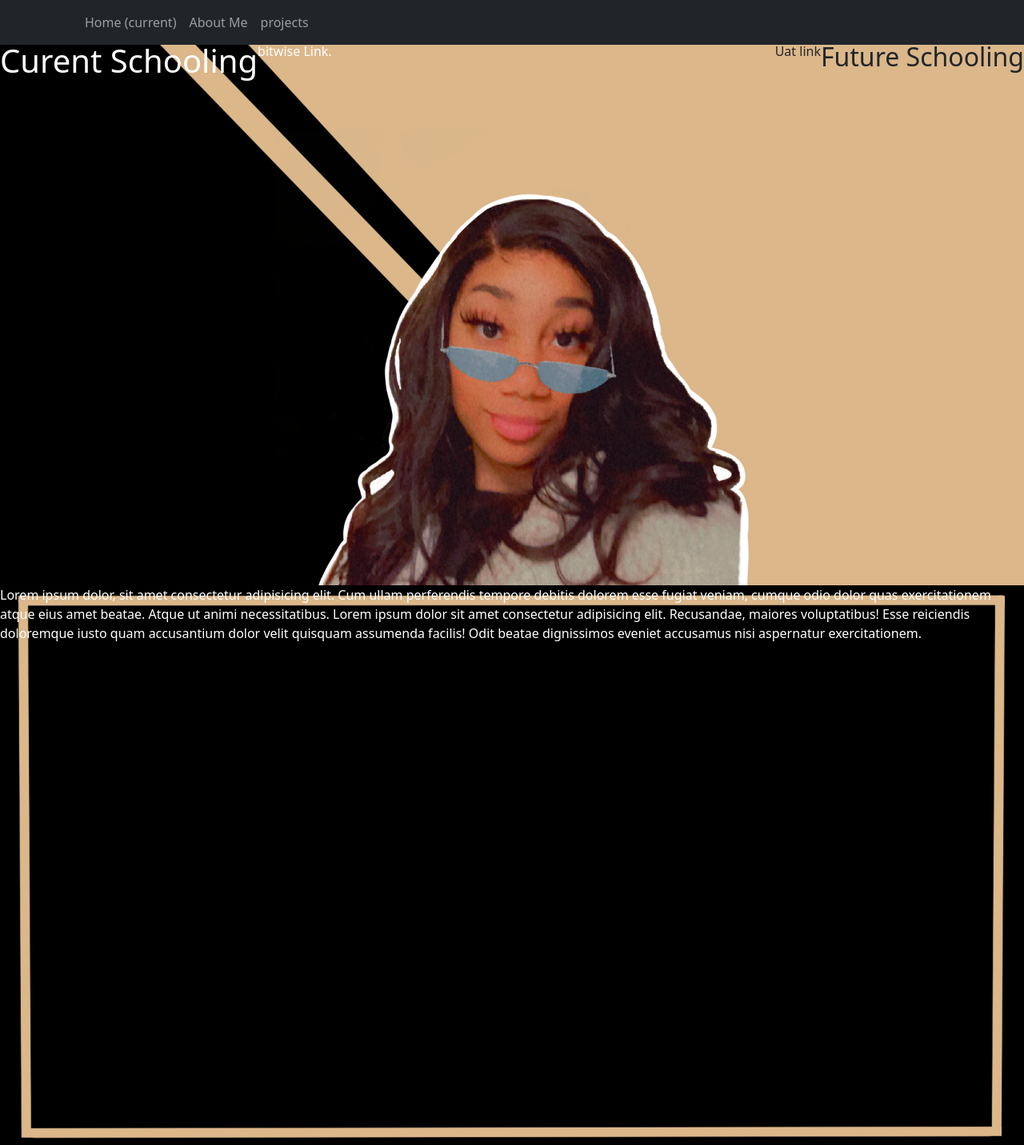
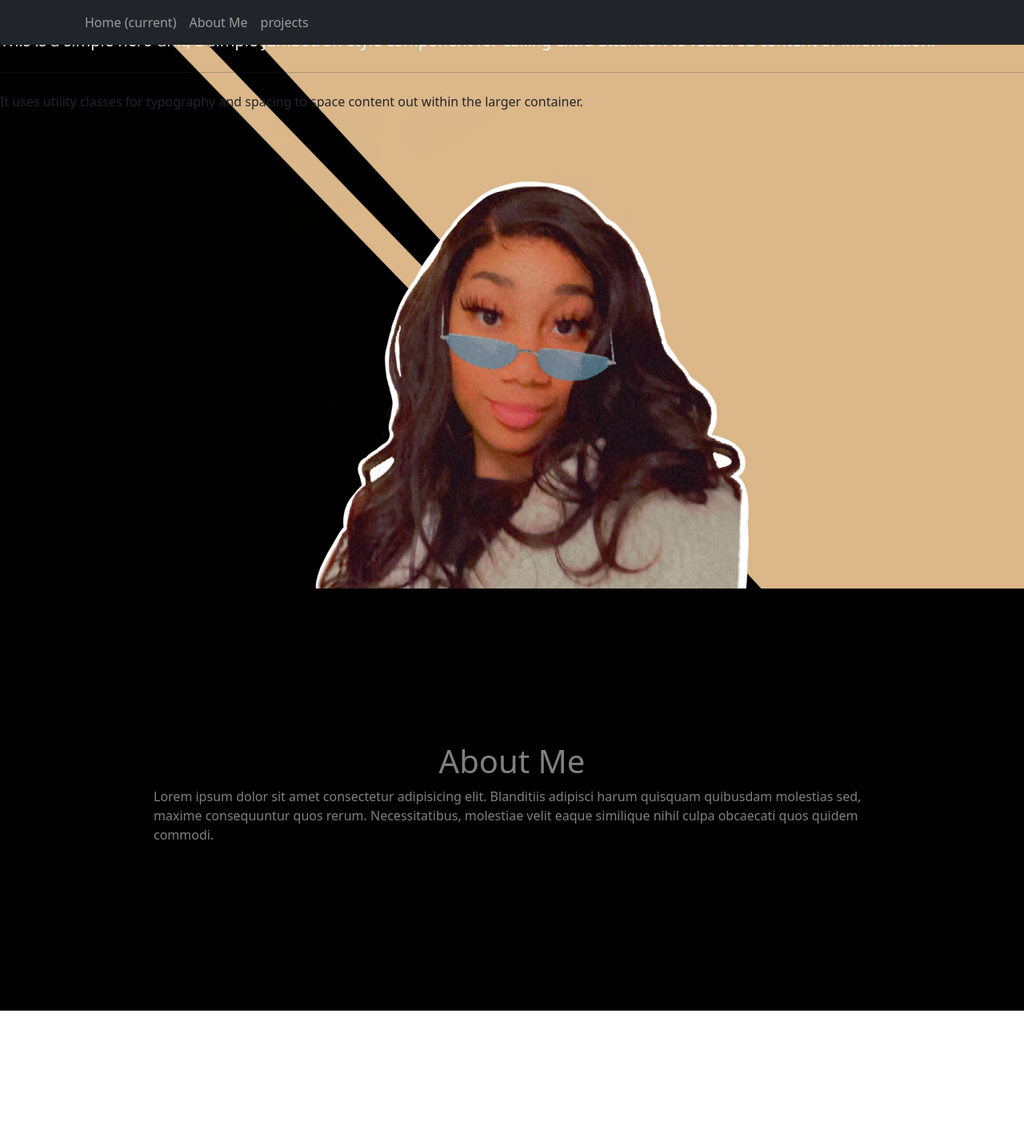
Before and after one commit to Mia557/portfolio, a plain HTML site: page index.html in a window 1280 px wide. Shown: the whole page at 80% size. After the commit the page ends 1264 px from the top, so only its background shows below. Drawn offline with nearby package versions, Linux system fonts and the light colour scheme.

Commit message:
edited about me

```diff
--- a/index.html
+++ b/index.html
@@ -50,21 +50,17 @@
     <!--jumbotron-->
 
     <div class="jumbotron">
-      <h1 class="left">Curent Schooling</h1>
-      <p class="left">bitwise Link.</p>
-      <h2 class="right">Future Schooling</h2>
-      <p class="right"> Uat link</p>
-      </p>
+      <p class="lead">This is a simple hero unit, a simple jumbotron-style component for calling extra attention to featured content or information.</p>
+      <hr class="my-4">
+      <p>It uses utility classes for typography and spacing to space content out within the larger container.</p>
     </div>
 
-    <!--about me jumbotron-->
+    <!--about me-->
+      <div class="abt">
+        <h1 class=title> About Me</h1>
+        <p>Lorem ipsum dolor sit amet consectetur adipisicing elit. Blanditiis adipisci harum quisquam quibusdam molestias sed, maxime consequuntur quos rerum. Necessitatibus, molestiae velit eaque similique nihil culpa obcaecati quos quidem commodi.</p>
+      </div>
 
-    <div class="jumbotron" id="about-me">
-    <div>
-      <p class="text">
-        Lorem ipsum dolor, sit amet consectetur adipisicing elit. Cum ullam perferendis tempore debitis dolorem esse fugiat veniam, cumque odio dolor quas exercitationem atque eius amet beatae. Atque ut animi necessitatibus. Lorem ipsum dolor sit amet consectetur adipisicing elit. Recusandae, maiores voluptatibus! Esse reiciendis doloremque iusto quam accusantium dolor velit quisquam assumenda facilis! Odit beatae dignissimos eveniet accusamus nisi aspernatur exercitationem.
-      </p>
-    </div>
 
 
 </body>
--- a/styles.css
+++ b/styles.css
@@ -1,14 +1,7 @@
 
-
-.left {
-    float: left;
+.lead {
     color: white;
-    align-items: flex-end;
 }
-.right {
-    float: right;
-}
-
 
 .jumbotron {
     height:700px;
@@ -20,10 +13,16 @@
     background-repeat: no-repeat;
     background-size: cover;
 }
-#about-me {
-    background-image: url(abt.png);
-    background-image: cover;
-}
 .text {
     color: white;
 }
+.title {
+    text-align: center;
+    color: grey;
+}
+
+.abt {
+    color: grey;
+    background-color: black;
+    padding: 15%;
+}
```
